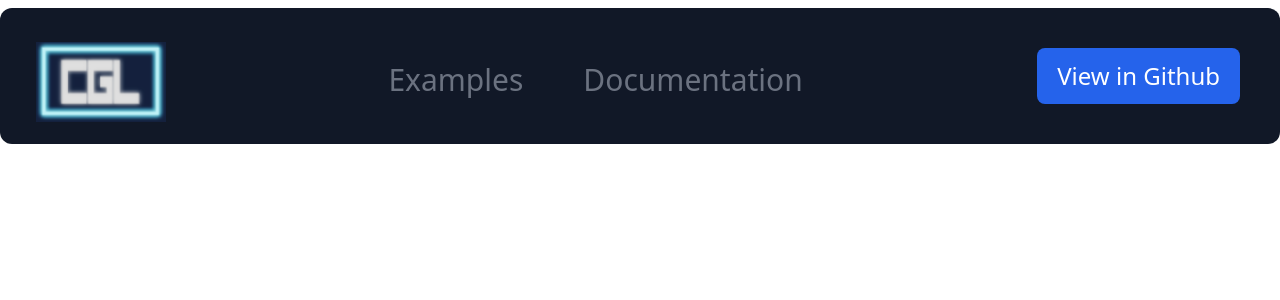
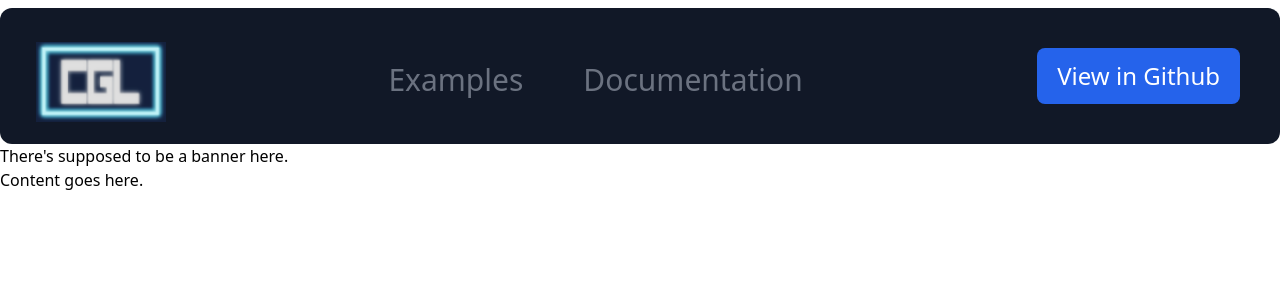
Before and after one commit to Jaysmito101/cgl, a React (Vite) app: page / in a window 1280 px wide. Shown: the top 300 px of the page. Built offline with nearby package versions, Linux system fonts and the light colour scheme.

Commit message:
Created a few more main components and set the stage for adding the page banner.

```diff
--- a/src/App.jsx
+++ b/src/App.jsx
@@ -2,11 +2,14 @@
 
 // Custom component imports
 import Header from './components/Header';
+import Content from './components/Content';
+
 
 export default function App() {
   return (
     <div className="App">
       <Header />
+      <Content />
     </div>
   );
 }
--- /dev/null
+++ b/src/components/Banner.jsx
@@ -0,0 +1,9 @@
+import React from 'react';
+
+export default function Banner() {
+  return (
+    <>
+      <p>There's supposed to be a banner here.</p>
+    </>
+  );
+}
--- /dev/null
+++ b/src/components/Content.jsx
@@ -0,0 +1,12 @@
+import React from 'react';
+
+import Banner from './Banner';
+
+export default function Content() {
+  return (
+    <>
+      <Banner />
+      <p>Content goes here.</p>
+    </>
+  );
+}
--- a/tailwind.config.cjs
+++ b/tailwind.config.cjs
@@ -5,7 +5,11 @@ module.exports = {
     "./src/**/*.{js,ts,jsx,tsx}",
   ],
   theme: {
-    extend: {},
+    extend: {
+      backgroundImage: {
+        'landing-banner': "url('assets/cgl-site-background-wallpaper.png')",
+      }
+    },
   },
   plugins: [],
 }
```
Also changed, not shown: src/assets/cgl-site-background-wallpaper.png (added), src/index.css (line endings or trailing spaces), 1 other file (tests, documents, lock files or other folders).
